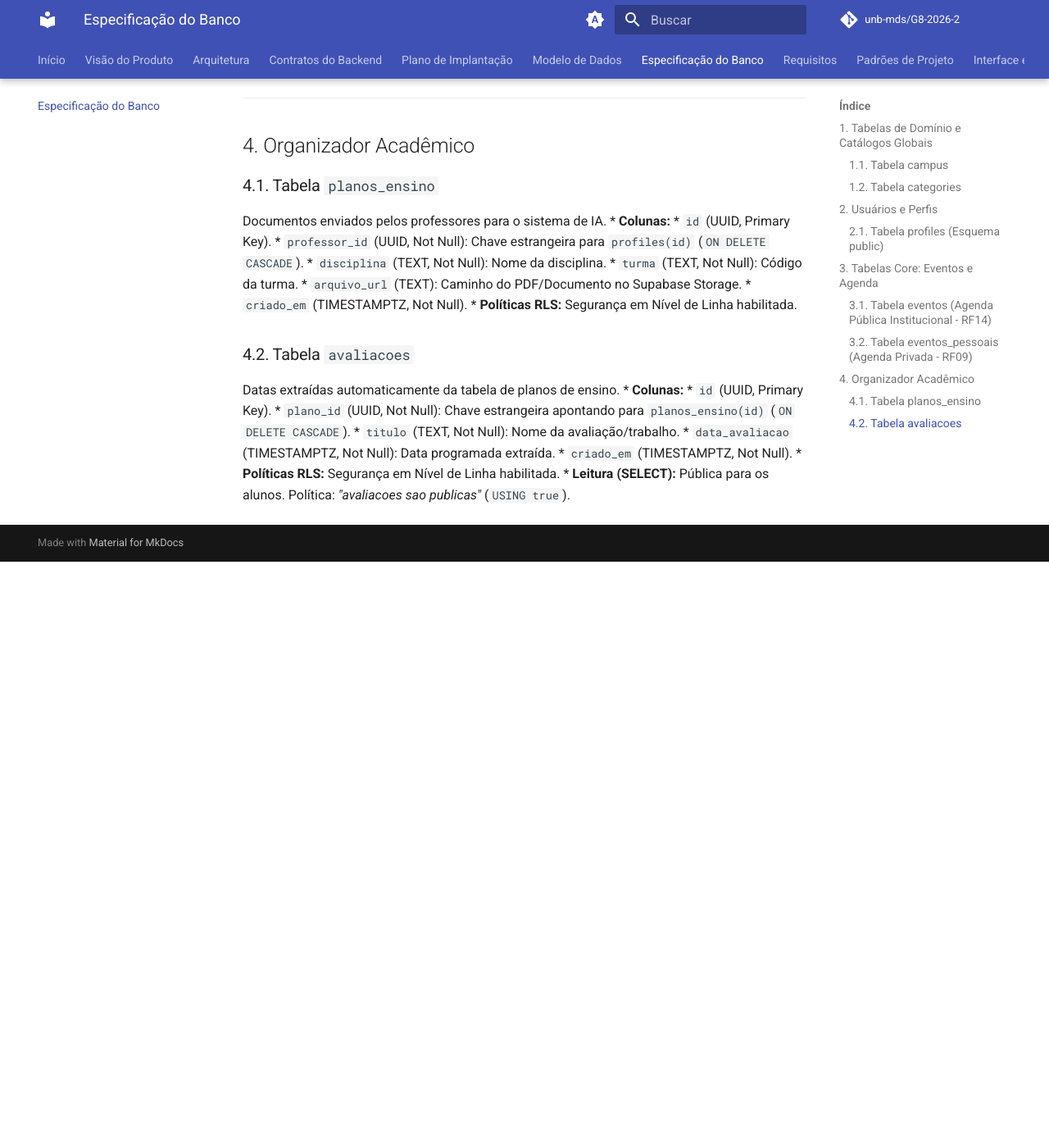
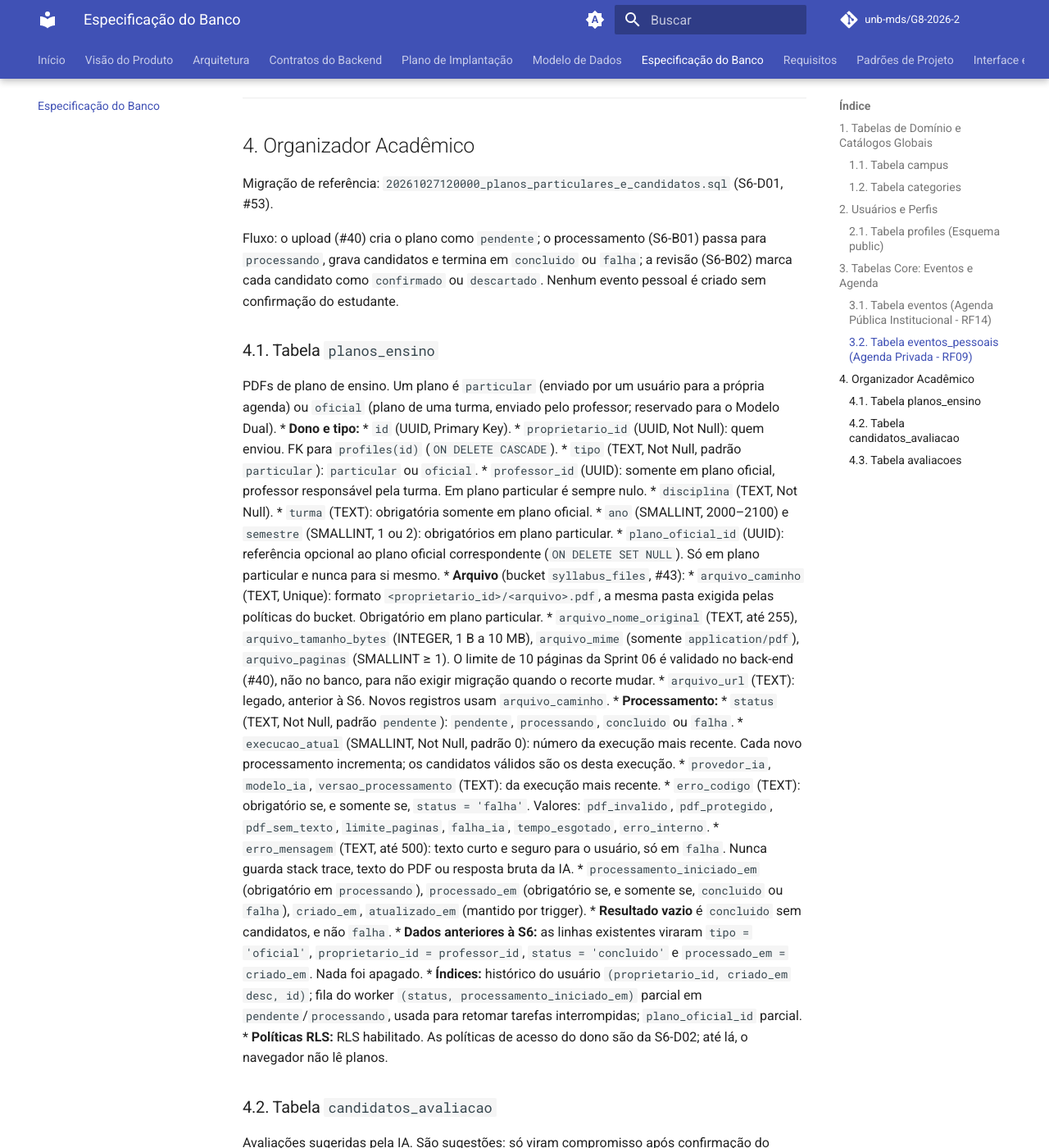
Before and after one commit to unb-mds/2026-2-AgendaUnB, an MkDocs documentation site: the page built from docs/especificacao-banco-de-dados.md, in a window 1280 px wide and 1400 px high, scrolled down 2132 px. Shown: the whole window at 82% size. Built offline with MkDocs 1.6.1 and Material for MkDocs 9.7.7, drawn with Linux system fonts in a browser that asks for light colours; comment, search, counter and statistics services are not loaded; before the commit the page ends 2817 px from its top, so only the background shows below that; some of the changed text lies outside the part shown.

Commit message:
docs: atualiza dicionário de dados do organizador acadêmico

```diff
--- a/docs/especificacao-banco-de-dados.md
+++ b/docs/especificacao-banco-de-dados.md
@@ -82,24 +82,66 @@ Agenda estritamente privada, gerenciada e visualizada unicamente por cada estuda
 
 ## 4. Organizador Acadêmico
 
+Migração de referência: `20261027120000_planos_particulares_e_candidatos.sql` (S6-D01, #53).
+
+Fluxo: o upload (#40) cria o plano como `pendente`; o processamento (S6-B01) passa para `processando`, grava candidatos e termina em `concluido` ou `falha`; a revisão (S6-B02) marca cada candidato como `confirmado` ou `descartado`. Nenhum evento pessoal é criado sem confirmação do estudante.
+
 ### 4.1. Tabela `planos_ensino`
-Documentos enviados pelos professores para o sistema de IA.
+PDFs de plano de ensino. Um plano é `particular` (enviado por um usuário para a própria agenda) ou `oficial` (plano de uma turma, enviado pelo professor; reservado para o Modelo Dual).
+*   **Dono e tipo:**
+    *   `id` (UUID, Primary Key).
+    *   `proprietario_id` (UUID, Not Null): quem enviou. FK para `profiles(id)` (`ON DELETE CASCADE`).
+    *   `tipo` (TEXT, Not Null, padrão `particular`): `particular` ou `oficial`.
+    *   `professor_id` (UUID): somente em plano oficial, professor responsável pela turma. Em plano particular é sempre nulo.
+    *   `disciplina` (TEXT, Not Null).
+    *   `turma` (TEXT): obrigatória somente em plano oficial.
+    *   `ano` (SMALLINT, 2000–2100) e `semestre` (SMALLINT, 1 ou 2): obrigatórios em plano particular.
+    *   `plano_oficial_id` (UUID): referência opcional ao plano oficial correspondente (`ON DELETE SET NULL`). Só em plano particular e nunca para si mesmo.
+*   **Arquivo** (bucket `syllabus_files`, #43):
+    *   `arquivo_caminho` (TEXT, Unique): formato `<proprietario_id>/<arquivo>.pdf`, a mesma pasta exigida pelas políticas do bucket. Obrigatório em plano particular.
+    *   `arquivo_nome_original` (TEXT, até 255), `arquivo_tamanho_bytes` (INTEGER, 1 B a 10 MB), `arquivo_mime` (somente `application/pdf`), `arquivo_paginas` (SMALLINT ≥ 1). O limite de 10 páginas da Sprint 06 é validado no back-end (#40), não no banco, para não exigir migração quando o recorte mudar.
+    *   `arquivo_url` (TEXT): legado, anterior à S6. Novos registros usam `arquivo_caminho`.
+*   **Processamento:**
+    *   `status` (TEXT, Not Null, padrão `pendente`): `pendente`, `processando`, `concluido` ou `falha`.
+    *   `execucao_atual` (SMALLINT, Not Null, padrão 0): número da execução mais recente. Cada novo processamento incrementa; os candidatos válidos são os desta execução.
+    *   `provedor_ia`, `modelo_ia`, `versao_processamento` (TEXT): da execução mais recente.
+    *   `erro_codigo` (TEXT): obrigatório se, e somente se, `status = 'falha'`. Valores: `pdf_invalido`, `pdf_protegido`, `pdf_sem_texto`, `limite_paginas`, `falha_ia`, `tempo_esgotado`, `erro_interno`.
+    *   `erro_mensagem` (TEXT, até 500): texto curto e seguro para o usuário, só em `falha`. Nunca guarda stack trace, texto do PDF ou resposta bruta da IA.
+    *   `processamento_iniciado_em` (obrigatório em `processando`), `processado_em` (obrigatório se, e somente se, `concluido` ou `falha`), `criado_em`, `atualizado_em` (mantido por trigger).
+    *   **Resultado vazio** é `concluido` sem candidatos, e não `falha`.
+*   **Dados anteriores à S6:** as linhas existentes viraram `tipo = 'oficial'`, `proprietario_id = professor_id`, `status = 'concluido'` e `processado_em = criado_em`. Nada foi apagado.
+*   **Índices:** histórico do usuário `(proprietario_id, criado_em desc, id)`; fila do worker `(status, processamento_iniciado_em)` parcial em `pendente`/`processando`, usada para retomar tarefas interrompidas; `plano_oficial_id` parcial.
+*   **Políticas RLS:** RLS habilitado. As políticas de acesso do dono são da S6-D02; até lá, o navegador não lê planos.
+
+### 4.2. Tabela `candidatos_avaliacao`
+Avaliações sugeridas pela IA. São sugestões: só viram compromisso após confirmação do estudante.
 *   **Colunas:**
     *   `id` (UUID, Primary Key).
-    *   `professor_id` (UUID, Not Null): Chave estrangeira para `profiles(id)` (`ON DELETE CASCADE`).
-    *   `disciplina` (TEXT, Not Null): Nome da disciplina.
-    *   `turma` (TEXT, Not Null): Código da turma.
-    *   `arquivo_url` (TEXT): Caminho do PDF/Documento no Supabase Storage.
+    *   `plano_id` (UUID, Not Null): FK para `planos_ensino(id)` (`ON DELETE CASCADE`).
+    *   `execucao` (SMALLINT ≥ 1) e `ordem` (SMALLINT ≥ 0): execução que gerou o candidato e posição na saída.
+    *   `titulo` (TEXT, 1–300), `tipo` (`prova`, `trabalho`, `projeto`, `seminario`, `lista`, `entrega`, `outro`).
+    *   `data_sugerida` (DATE) e `hora_sugerida` (TIME): opcionais; hora exige data. A hora é a hora local escrita no plano, sem fuso; o fuso é definido na confirmação.
+    *   `campos_ambiguos` (TEXT[], padrão vazio): subconjunto de `titulo`, `tipo`, `data`, `hora`. `ambiguo` (BOOLEAN) é calculado a partir dele.
+    *   `pagina_origem` (SMALLINT ≥ 1) e `trecho_origem` (TEXT, 1–1000): evidência obrigatória.
+    *   `provedor_ia`, `modelo_ia`, `versao_processamento` (TEXT, Not Null).
+    *   `status` (TEXT, padrão `pendente`): `pendente`, `descartado` ou `confirmado`. `revisado_em` é preenchido se, e somente se, o status não for `pendente`.
+    *   `evento_pessoal_id` (UUID, Unique): FK para `eventos_pessoais(id)` (`ON DELETE SET NULL`). Só em candidato `confirmado`.
     *   `criado_em` (TIMESTAMPTZ, Not Null).
-*   **Políticas RLS:** Segurança em Nível de Linha habilitada.
+*   **Sem duplicação:** `(plano_id, execucao, ordem)` é único. O worker grava com `ON CONFLICT (plano_id, execucao, ordem) DO NOTHING`, então repetir a mesma execução não duplica. Reprocessar gera nova execução e mantém as anteriores como histórico.
+*   **Vínculo com a agenda:**
+    *   Um candidato gera no máximo um evento, e um evento vem de no máximo um candidato (unicidade de `evento_pessoal_id`).
+    *   Editar o evento pessoal não altera o candidato: o candidato guarda o que a IA extraiu, e o evento guarda o que o estudante decidiu.
+    *   Excluir o evento pessoal deixa `evento_pessoal_id` nulo; o candidato continua `confirmado` e não é recriado em nova confirmação.
+    *   Procedência de um evento: `eventos_pessoais` → `candidatos_avaliacao.evento_pessoal_id` → `planos_ensino`.
+*   **Políticas RLS:** RLS habilitado, sem políticas nesta migração (S6-D02).
 
-### 4.2. Tabela `avaliacoes`
-Datas extraídas automaticamente da tabela de planos de ensino.
+### 4.3. Tabela `avaliacoes`
+Avaliações de planos oficiais, anteriores à S6. Mantida sem mudança de estrutura; recebeu índice em `plano_id`. Os resultados da IA para planos particulares ficam em `candidatos_avaliacao`.
 *   **Colunas:**
     *   `id` (UUID, Primary Key).
     *   `plano_id` (UUID, Not Null): Chave estrangeira apontando para `planos_ensino(id)` (`ON DELETE CASCADE`).
     *   `titulo` (TEXT, Not Null): Nome da avaliação/trabalho.
-    *   `data_avaliacao` (TIMESTAMPTZ, Not Null): Data programada extraída.
+    *   `data_avaliacao` (TIMESTAMPTZ, Not Null): Data programada.
     *   `criado_em` (TIMESTAMPTZ, Not Null).
 *   **Políticas RLS:** Segurança em Nível de Linha habilitada.
-    *   **Leitura (SELECT):** Pública para os alunos. Política: *"avaliacoes sao publicas"* (`USING true`).
+    *   **Leitura (SELECT):** Pública. Política: *"avaliacoes sao publicas"* (`USING true`). A substituição por acesso vinculado ao dono é tarefa da S6-D02.
```
